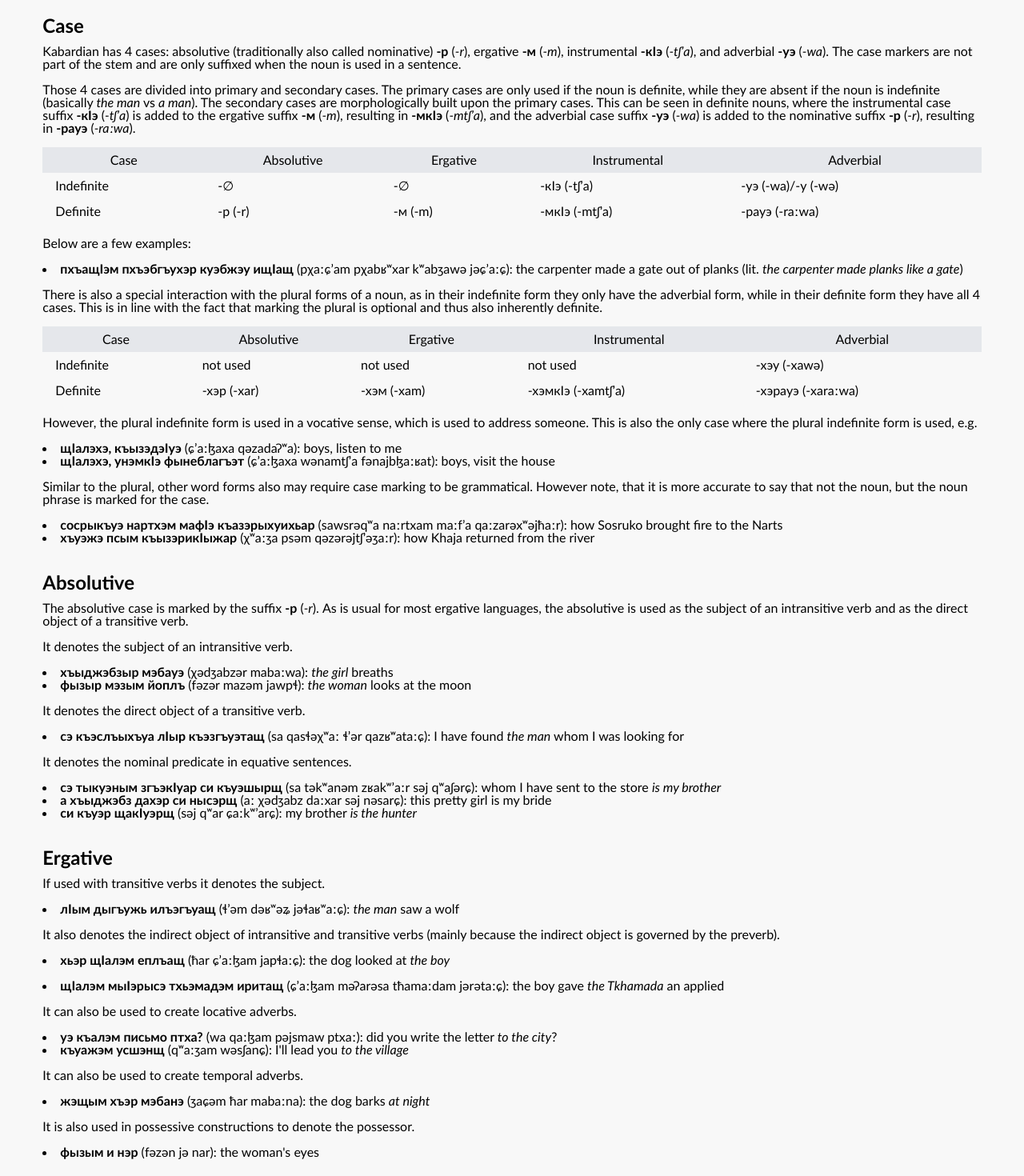
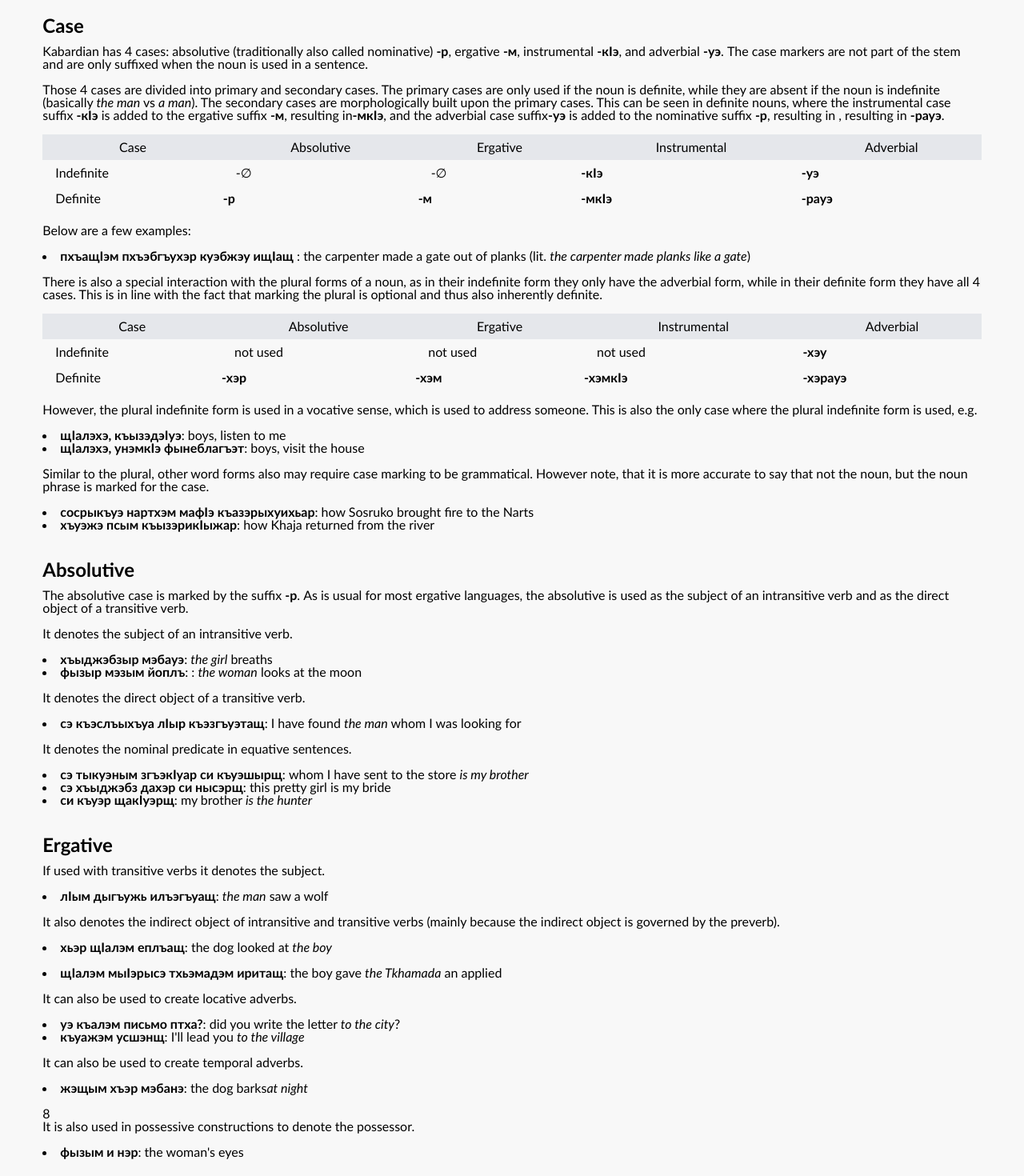
Before and after one commit to LearnCircassian/ultimate-circassian-dictionary-web, a Next.js app: page /grammar/noun in a window 1280 px wide. Shown: the part 120-1590 px from the top of the page at 80% size. Built offline with nearby package versions, Linux system fonts and the light colour scheme; what tailwindcss-safe-area would draw is missing.

Commit message:
updated text to use the correct components

```diff
--- a/src/pages/grammar/noun.tsx
+++ b/src/pages/grammar/noun.tsx
@@ -10,11 +10,9 @@ export default function NounPage() {
       <section className="mb-8">
         <h2 className="mb-2 text-2xl font-semibold">Case</h2>
         <p className="mb-4">
-          Kabardian has 4 cases: absolutive (traditionally also called nominative) <CText>-р</CText>{" "}
-          (<span className="italic">-r</span>), ergative <CText>-м</CText> (
-          <span className="italic">-m</span>), instrumental <CText>-кIэ</CText> (
-          <span className="italic">-tʃʼa</span>), and adverbial{" "}
-          <span className="font-bold">-уэ</span> (<span className="italic">-wa</span>). The case
+          Kabardian has 4 cases: absolutive (traditionally also called nominative){" "}
+          <CText ipa="-r">-р</CText>, ergative <CText ipa="-m">-м</CText>, instrumental{" "}
+          <CText ipa="-tʃʼa">-кIэ</CText>, and adverbial <CText ipa="-wa">-уэ</CText>. The case
           markers are not part of the stem and are only suffixed when the noun is used in a
           sentence.
         </p>
@@ -23,14 +21,11 @@ export default function NounPage() {
           used if the noun is definite, while they are absent if the noun is indefinite (basically{" "}
           <span className="italic">the man</span> vs <span className="italic">a man</span>). The
           secondary cases are morphologically built upon the primary cases. This can be seen in
-          definite nouns, where the instrumental case suffix <span className="font-bold">-кIэ</span>{" "}
-          (<span className="italic">-tʃʼa</span>) is added to the ergative suffix{" "}
-          <span className="font-bold">-м</span> (<span className="italic">-m</span>), resulting in{" "}
-          <span className="font-bold">-мкIэ</span> (<span className="italic">-mtʃʼa</span>), and the
-          adverbial case suffix <span className="font-bold">-уэ</span> (
-          <span className="italic">-wa</span>) is added to the nominative suffix{" "}
-          <span className="font-bold">-р</span> (<span className="italic">-r</span>), resulting in{" "}
-          <span className="font-bold">-рауэ</span> (<span className="italic">-raːwa</span>).
+          definite nouns, where the instrumental case suffix <CText ipa="-tʃʼa">-кIэ</CText> is
+          added to the ergative suffix <CText ipa="-m">-м</CText>, resulting in
+          <CText ipa="-mtʃʼa">-мкIэ</CText>, and the adverbial case suffix
+          <CText ipa="-wa">-уэ</CText> is added to the nominative suffix <CText ipa="-r">-р</CText>,
+          resulting in , resulting in <CText ipa="-raːwa">-рауэ</CText>.
         </p>
 
         <table className="mb-4 w-full border-collapse border border-gray-400">
@@ -48,15 +43,27 @@ export default function NounPage() {
               <td className="border px-4 py-2">Indefinite</td>
               <td className="border px-4 py-2">-∅</td>
               <td className="border px-4 py-2">-∅</td>
-              <td className="border px-4 py-2">-кIэ (-tʃʼa)</td>
-              <td className="border px-4 py-2">-уэ (-wa)/-у (-wə)</td>
+              <td>
+                <CText ipa="-tʃʼa">-кIэ</CText>
+              </td>
+              <td>
+                <CText ipa="-wa">-уэ</CText>
+              </td>
             </tr>
             <tr>
               <td className="border px-4 py-2">Definite</td>
-              <td className="border px-4 py-2">-р (-r)</td>
-              <td className="border px-4 py-2">-м (-m)</td>
-              <td className="border px-4 py-2">-мкIэ (-mtʃʼa)</td>
-              <td className="border px-4 py-2">-рауэ (-raːwa)</td>
+              <td>
+                <CText ipa="-r">-р</CText>
+              </td>
+              <td>
+                <CText ipa="-m">-м</CText>
+              </td>
+              <td>
+                <CText ipa="-mtʃʼa">-мкIэ</CText>
+              </td>
+              <td>
+                <CText ipa="-raːwa">-рауэ</CText>
+              </td>
             </tr>
           </tbody>
         </table>
@@ -64,8 +71,10 @@ export default function NounPage() {
         <p className="mb-4">Below are a few examples:</p>
         <ul className="mb-4 list-inside list-disc">
           <li>
-            <span className="font-bold">пхъащIэм пхъэбгъухэр куэбжэу ищIащ</span> (pχaːɕʼam
-            pχabʁʷxar kʷabʒawə jəɕʼaːɕ): the carpenter made a gate out of planks (lit.{" "}
+            <CText ipa="pχaːɕʼam pχabʁʷxar kʷabʒawə jəɕʼaːɕ">
+              пхъащIэм пхъэбгъухэр куэбжэу ищIащ
+            </CText>{" "}
+            : the carpenter made a gate out of planks (lit.{" "}
             <span className="italic">the carpenter made planks like a gate</span>)
           </li>
         </ul>
@@ -93,14 +102,24 @@ export default function NounPage() {
               <td className="border px-4 py-2">not used</td>
               <td className="border px-4 py-2">not used</td>
               <td className="border px-4 py-2">not used</td>
-              <td className="border px-4 py-2">-хэу (-xawə)</td>
+              <td>
+                <CText ipa="-xawə">-хэу</CText>
+              </td>
             </tr>
             <tr>
               <td className="border px-4 py-2">Definite</td>
-              <td className="border px-4 py-2">-хэр (-xar)</td>
-              <td className="border px-4 py-2">-хэм (-xam)</td>
-              <td className="border px-4 py-2">-хэмкIэ (-xamtʃʼa)</td>
-              <td className="border px-4 py-2">-хэрауэ (-xaraːwa)</td>
+              <td>
+                <CText ipa="-xar">-хэр</CText>
+              </td>
+              <td>
+                <CText ipa="-xam">-хэм</CText>
+              </td>
+              <td>
+                <CText ipa="-xamtʃʼa">-хэмкIэ</CText>
+              </td>
+              <td>
+                <CText ipa="-xaraːwa">-хэрауэ</CText>
+              </td>
             </tr>
           </tbody>
         </table>
@@ -112,12 +131,11 @@ export default function NounPage() {
 
         <ul className="mb-4 list-inside list-disc">
           <li>
-            <span className="font-bold">щIалэхэ, къызэдэIуэ</span> (ɕʼaːɮaxa qəzadaʔʷa): boys,
-            listen to me
+            <CText ipa="ɕʼaːɮaxa qəzadaʔʷa">щIалэхэ, къызэдэIуэ</CText>: boys, listen to me
           </li>
           <li>
-            <span className="font-bold">щIалэхэ, унэмкIэ фынеблагъэт</span> (ɕʼaːɮaxa wənamtʃʼa
-            fənajbɮaːʁat): boys, visit the house
+            <CText ipa="ɕʼaːɮaxa wənamtʃʼa fənajbɮaʁat">щIалэхэ, унэмкIэ фынеблагъэт</CText>: boys,
+            visit the house
           </li>
         </ul>
 
@@ -129,12 +147,14 @@ export default function NounPage() {
 
         <ul className="mb-4 list-inside list-disc">
           <li>
-            <span className="font-bold">сосрыкъуэ нартхэм мафIэ къазэрыхуихьар</span> (sawsrəqʷa
-            naːrtxam maːfʼa qaːzarəxʷəjħaːr): how Sosruko brought fire to the Narts
+            <CText ipa="sawsrəqʷa naːrtxam maːfʼa qaːzarəxʷəjħaːr">
+              сосрыкъуэ нартхэм мафIэ къазэрыхуихьар
+            </CText>
+            : how Sosruko brought fire to the Narts
           </li>
           <li>
-            <span className="font-bold">хъуэжэ псым къызэрикIыжар</span> (χʷaːʒa psəm
-            qəzərəjtʃʼəʒaːr): how Khaja returned from the river
+            <CText ipa="χʷaːʒa psəm qəzərəjtʃʼəʒaːr">хъуэжэ псым къызэрикIыжар</CText>: how Khaja
+            returned from the river
           </li>
         </ul>
       </section>
@@ -142,20 +162,19 @@ export default function NounPage() {
       <section className="mb-8">
         <h2 className="mb-2 text-2xl font-semibold">Absolutive</h2>
         <p className="mb-4">
-          The absolutive case is marked by the suffix <span className="font-bold">-р</span> (
-          <span className="italic">-r</span>). As is usual for most ergative languages, the
-          absolutive is used as the subject of an intransitive verb and as the direct object of a
-          transitive verb.
+          The absolutive case is marked by the suffix <CText ipa="-r">-р</CText>. As is usual for
+          most ergative languages, the absolutive is used as the subject of an intransitive verb and
+          as the direct object of a transitive verb.
         </p>
 
         <p className="mb-4">It denotes the subject of an intransitive verb.</p>
         <ul className="mb-4 list-inside list-disc">
           <li>
-            <span className="font-bold">хъыджэбзыр мэбауэ</span> (χədʒabzər mabaːwa):{" "}
+            <CText ipa="χədʒabzər mabaːwa">хъыджэбзыр мэбауэ</CText>:{" "}
             <span className="italic">the girl</span> breaths
           </li>
           <li>
-            <span className="font-bold">фызыр мэзым йоплъ</span> (fəzər mazəm jawpɬ):{" "}
+            <CText ipa="fəzər mazəm jawpɬ">фызыр мэзым йоплъ</CText>: :{" "}
             <span className="italic">the woman</span> looks at the moon
           </li>
         </ul>
@@ -163,24 +182,23 @@ export default function NounPage() {
         <p className="mb-4">It denotes the direct object of a transitive verb.</p>
         <ul className="mb-4 list-inside list-disc">
           <li>
-            <span className="font-bold">сэ къэслъыхъуа лIыр къэзгъуэтащ</span> (sa qasɬəχʷaː ɬʼər
-            qazʁʷataːɕ): I have found <span className="italic">the man</span> whom I was looking for
+            <CText ipa="sa qasɬəχʷaː ɬʼər qazʁʷataːɕ">сэ къэслъыхъуа лIыр къэзгъуэтащ</CText>: I
+            have found <span className="italic">the man</span> whom I was looking for
           </li>
         </ul>
 
         <p className="mb-4">It denotes the nominal predicate in equative sentences.</p>
         <ul className="mb-4 list-inside list-disc">
           <li>
-            <span className="font-bold">сэ тыкуэным згъэкIуар си къуэшырщ</span> (sa təkʷanəm
-            zʁakʷʼaːr səj qʷaʃərɕ): whom I have sent to the store{" "}
-            <span className="italic">is my brother</span>
+            <CText ipa="sa təkʷanəm zʁakʷʼaːr səj qʷaʃərɕ">сэ тыкуэным згъэкIуар си къуэшырщ</CText>
+            : whom I have sent to the store <span className="italic">is my brother</span>
           </li>
           <li>
-            <span className="font-bold">а хъыджэбз дахэр си нысэрщ</span> (aː χədʒabz daːxar səj
-            nəsarɕ): this pretty girl is my bride
+            <CText ipa="sa χədʒabz daːxar səj nəsarɕ">сэ хъыджэбз дахэр си нысэрщ</CText>: this
+            pretty girl is my bride
           </li>
           <li>
-            <span className="font-bold">си къуэр щакIуэрщ</span> (səj qʷar ɕaːkʷʼarɕ): my brother{" "}
+            <CText ipa="səj qʷar ɕaːkʷʼarɕ">си къуэр щакIуэрщ</CText>: my brother{" "}
             <span className="italic">is the hunter</span>
           </li>
         </ul>
@@ -191,54 +209,51 @@ export default function NounPage() {
         <p className="mb-4">If used with transitive verbs it denotes the subject.</p>
         <ul className="mb-4 list-inside list-disc">
           <li>
-            <span className="font-bold">лIым дыгъужь илъэгъуащ</span> (ɬʼəm dəʁʷəʑ jəɬaʁʷaːɕ):{" "}
+            <CText ipa="ɬʼəm dəʁʷəʑ jəɬaʁʷaːɕ">лIым дыгъужь илъэгъуащ</CText>:{" "}
             <span className="italic">the man</span> saw a wolf
           </li>
         </ul>
-
         <p className="mb-4">
           It also denotes the indirect object of intransitive and transitive verbs (mainly because
           the indirect object is governed by the preverb).
         </p>
         <ul className="mb-4 list-inside list-disc">
           <li>
-            <span className="font-bold">хьэр щIалэм еплъащ</span> (ħar ɕʼaːɮam japɬaːɕ): the dog
-            looked at <span className="italic">the boy</span>
+            <CText ipa="ħar ɕʼaːɮam japɬaːɕ">хьэр щIалэм еплъащ</CText>: the dog looked at{" "}
+            <span className="italic">the boy</span>
           </li>
         </ul>
-
         <ul className="mb-4 list-inside list-disc">
           <li>
-            <span className="font-bold">щIалэм мыIэрысэ тхьэмадэм иритащ</span> (ɕʼaːɮam məʔarəsa
-            tħamaːdam jərətaːɕ): the boy gave <span className="italic">the Tkhamada</span> an
-            applied
+            <CText ipa="ɕʼaːɮam məʔarəsa tħamaːdam jərətaːɕ">
+              щIалэм мыIэрысэ тхьэмадэм иритащ
+            </CText>
+            : the boy gave <span className="italic">the Tkhamada</span> an applied
           </li>
         </ul>
-
         <p className="mb-4">It can also be used to create locative adverbs.</p>
         <ul className="mb-4 list-inside list-disc">
           <li>
-            <span className="font-bold">уэ къалэм письмо птха?</span> (wa qaːɮam pəjsmaw ptxaː): did
-            you write the letter <span className="italic">to the city</span>?
+            <CText ipa="wa qaːɮam pəjsmaw ptxaː">уэ къалэм письмо птха?</CText>: did you write the
+            letter <span className="italic">to the city</span>?
           </li>
           <li>
-            <span className="font-bold">къуажэм усшэнщ</span> (qʷaːʒam wəsʃanɕ): I&apos;ll lead you{" "}
+            <CText ipa="qʷaːʒam wəsʃanɕ">къуажэм усшэнщ</CText>: I&apos;ll lead you{" "}
             <span className="italic">to the village</span>
           </li>
         </ul>
-
         <p className="mb-4">It can also be used to create temporal adverbs.</p>
         <ul className="mb-4 list-inside list-disc">
           <li>
-            <span className="font-bold">жэщым хъэр мэбанэ</span> (ʒaɕəm ħar mabaːna): the dog barks{" "}
+            <CText ipa="ʒaɕəm ħar mabaːna">жэщым хъэр мэбанэ</CText>: the dog barks
             <span className="italic">at night</span>
           </li>
         </ul>
-
+        8
         <p className="mb-4">It is also used in possessive constructions to denote the possessor.</p>
         <ul className="mb-4 list-inside list-disc">
           <li>
-            <span className="font-bold">фызым и нэр</span> (fəzən jə nar): the woman&apos;s eyes
+            <CText ipa="fəzən jə nar">фызым и нэр</CText>: the woman&apos;s eyes
           </li>
         </ul>
       </section>
@@ -248,21 +263,25 @@ export default function NounPage() {
         <p className="mb-4">It can denote an instrumental meaning.</p>
         <ul className="mb-4 list-inside list-disc">
           <li>
-            <span className="font-bold">сабийр къалэмкIэ матхэ</span> (saːbəjr qaːɮamtʃʼa maːtxa):
-            the child writes <span className="italic">with the pen</span>
+            <CText ipa="saːbəjr qaːɮamtʃʼa maːtxa">сабийр къалэмкIэ матхэ</CText>: the child writes{" "}
+            <span className="italic">with the pen</span>
           </li>
           <li>
-            <span className="font-bold">дэ тенджызым кхъухьлъатэкIэ дылъэтащ</span> (da tajndʒəzəm
-            qχʷəħɬaːtatʃʼa dəɬataːɕ): we flew to the sea{" "}
-            <span className="italic">with a plane</span>
+            <CText
+              ipa="da tajndʒəzəm
+            qχʷəħɬaːtatʃʼa dəɬataːɕ"
+            >
+              дэ тенджызым кхъухьлъатэкIэ дылъэтащ
+            </CText>
+            : we flew to the sea <span className="italic">with a plane</span>
           </li>
         </ul>
 
         <p className="mb-4">It can denote the direction.</p>
         <ul className="mb-4 list-inside list-disc">
           <li>
-            <span className="font-bold">бгым тет унэмкIэ маплъэ</span> (bɣəm tajt wənamtʃʼa maːpɬa):
-            he looks <span className="italic">towards the house</span> standing on a hill
+            <CText ipa="bɣəm tajt wənamtʃʼa maːpɬa">бгым тет унэмкIэ маплъэ</CText>: he looks
+            <span className="italic"> towards the house</span> standing on a hill
           </li>
         </ul>
       </section>
```
